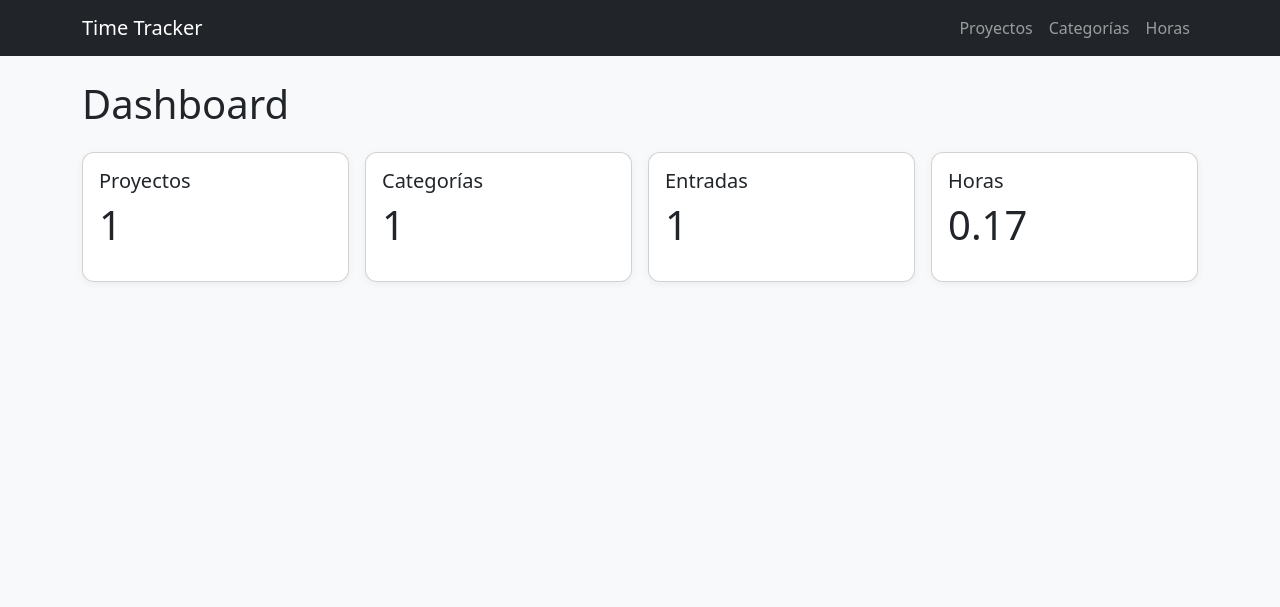
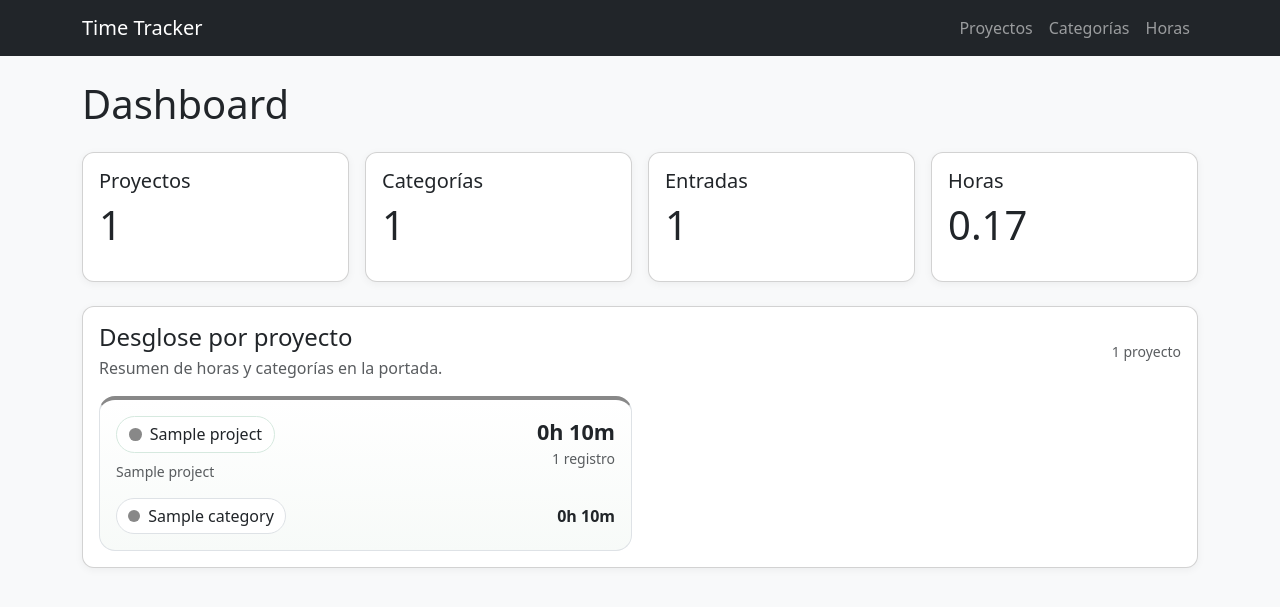
Before and after one commit to JSenen/time-tracker, a Flask app: page / in a window 1280 px wide. Shown: the top 607 px of the page. Run offline with Flask 3, Linux system fonts and the light colour scheme; tables that the repository leaves empty hold one stand-in row (values such as "Sample post").

Commit message:
Cambio portada. Colores en proyectos

```diff
--- a/app/models.py
+++ b/app/models.py
@@ -12,6 +12,7 @@ class Project(db.Model):
     id = db.Column(db.Integer, primary_key=True)
     name = db.Column(db.String(120), nullable=False, unique=True)
     client_name = db.Column(db.String(120), nullable=True)
+    color = db.Column(db.String(20), nullable=True)
     description = db.Column(db.Text, nullable=True)
     active = db.Column(db.Boolean, nullable=False, default=True)
     created_at = db.Column(db.DateTime, default=datetime.utcnow)
--- a/app/routes.py
+++ b/app/routes.py
@@ -1,5 +1,6 @@
 """HTTP routes and form helpers for the time tracker UI."""
 
+from collections import defaultdict
 from datetime import datetime
 
 from flask import Blueprint, render_template, request, redirect, url_for, flash
@@ -19,6 +20,12 @@ def calculate_duration_minutes(start_str: str, end_str: str) -> int:
     end_dt = datetime.strptime(end_str, "%H:%M")
     delta = end_dt - start_dt
     return int(delta.total_seconds() // 60)
+
+
+def format_duration(minutes: int) -> str:
+    """Render minutes as a human-friendly hours and minutes string."""
+    hours, remainder = divmod(minutes or 0, 60)
+    return f"{hours}h {remainder:02d}m"
 
 
 def build_entries_url(start_date="", end_date="", edit_id=None) -> str:
@@ -130,7 +137,64 @@ def index():
     total_projects = Project.query.count()
     total_categories = Category.query.count()
     total_entries = TimeEntry.query.count()
-    total_minutes = db.session.query(func.coalesce(func.sum(TimeEntry.duration_minutes), 0)).scalar()
+    total_minutes = db.session.query(func.coalesce(func.sum(TimeEntry.duration_minutes), 0)).scalar() or 0
+
+    project_totals = (
+        db.session.query(
+            Project.id,
+            Project.name,
+            Project.client_name,
+            Project.color,
+            func.coalesce(func.sum(TimeEntry.duration_minutes), 0).label("total_minutes"),
+            func.count(TimeEntry.id).label("entry_count"),
+        )
+        .outerjoin(TimeEntry, TimeEntry.project_id == Project.id)
+        .group_by(Project.id, Project.name, Project.client_name, Project.color)
+        .order_by(func.coalesce(func.sum(TimeEntry.duration_minutes), 0).desc(), Project.name.asc())
+        .all()
+    )
+
+    category_rows = (
+        db.session.query(
+            TimeEntry.project_id,
+            Category.id,
+            Category.name,
+            Category.color,
+            func.sum(TimeEntry.duration_minutes).label("total_minutes"),
+        )
+        .join(Category, Category.id == TimeEntry.category_id)
+        .group_by(TimeEntry.project_id, Category.id, Category.name, Category.color)
+        .all()
+    )
+
+    category_breakdown_map = defaultdict(list)
+    for row in category_rows:
+        category_breakdown_map[row.project_id].append(
+            {
+                "id": row.id,
+                "name": row.name,
+                "color": row.color,
+                "minutes": row.total_minutes or 0,
+            }
+        )
+
+    project_breakdown = []
+    for row in project_totals:
+        category_breakdown = sorted(
+            category_breakdown_map.get(row.id, []),
+            key=lambda item: (-item["minutes"], item["name"].lower()),
+        )
+        project_breakdown.append(
+            {
+                "id": row.id,
+                "name": row.name,
+                "client_name": row.client_name,
+                "color": row.color,
+                "total_minutes": row.total_minutes or 0,
+                "entry_count": row.entry_count or 0,
+                "category_breakdown": category_breakdown,
+            }
+        )
 
     return render_template(
         "index.html",
@@ -138,6 +202,8 @@ def index():
         total_categories=total_categories,
         total_entries=total_entries,
         total_hours=round(total_minutes / 60, 2),
+        project_breakdown=project_breakdown,
+        format_duration=format_duration,
     )
 
 
@@ -147,13 +213,19 @@ def projects():
     if request.method == "POST":
         name = request.form.get("name", "").strip()
         client_name = request.form.get("client_name", "").strip()
+        color = request.form.get("color", "").strip()
         description = request.form.get("description", "").strip()
 
         if not name:
             flash("El nombre del proyecto es obligatorio.", "danger")
             return redirect(url_for("main.projects"))
 
-        project = Project(name=name, client_name=client_name or None, description=description or None)
+        project = Project(
+            name=name,
+            client_name=client_name or None,
+            color=color or None,
+            description=description or None,
+        )
         db.session.add(project)
         db.session.commit()
         flash("Proyecto creado correctamente.", "success")
@@ -231,6 +303,7 @@ def entries():
         edit_entry=edit_entry,
         form_data=build_entry_form_data(edit_entry),
         filters={"start_date": start_date, "end_date": end_date},
+        format_duration=format_duration,
     )
 
 
--- a/app/static/style.css
+++ b/app/static/style.css
@@ -19,8 +19,23 @@ body {
   background-color: #fff;
 }
 
+.project-badge {
+  display: inline-flex;
+  align-items: center;
+  gap: 0.5rem;
+  padding: 0.35rem 0.75rem;
+  border: 1px solid #d6e9df;
+  border-radius: 999px;
+  background-color: #f7fcf9;
+}
+
+.project-badge-strong {
+  background-color: #fff;
+}
+
 .category-dot,
-.category-swatch {
+.category-swatch,
+.project-dot {
   display: inline-block;
   flex-shrink: 0;
   background-color: #adb5bd;
@@ -29,6 +44,12 @@ body {
 .category-dot {
   width: 0.75rem;
   height: 0.75rem;
+  border-radius: 50%;
+}
+
+.project-dot {
+  width: 0.8rem;
+  height: 0.8rem;
   border-radius: 50%;
 }
 
@@ -44,3 +65,53 @@ body {
   align-items: center;
   gap: 0.5rem;
 }
+
+.project-summary-card {
+  height: 100%;
+  padding: 1rem;
+  border: 1px solid #dee2e6;
+  border-top: 4px solid var(--project-accent, #198754);
+  border-radius: 1rem;
+  background: linear-gradient(180deg, rgba(255, 255, 255, 0.98), rgba(247, 250, 248, 0.98));
+}
+
+.summary-duration {
+  font-size: 1.35rem;
+  font-weight: 700;
+}
+
+.project-breakdown-list {
+  display: grid;
+  gap: 0.75rem;
+}
+
+.project-breakdown-row {
+  display: flex;
+  align-items: center;
+  justify-content: space-between;
+  gap: 1rem;
+}
+
+.entry-description {
+  min-width: 12rem;
+}
+
+.entry-description summary {
+  cursor: pointer;
+  color: #0d6efd;
+  text-decoration: none;
+  list-style: none;
+}
+
+.entry-description summary::-webkit-details-marker {
+  display: none;
+}
+
+.entry-description div {
+  margin-top: 0.5rem;
+  padding: 0.75rem;
+  border: 1px solid #dee2e6;
+  border-radius: 0.75rem;
+  background-color: #fff;
+  white-space: pre-wrap;
+}
--- a/app/templates/index.html
+++ b/app/templates/index.html
@@ -28,4 +28,55 @@
     </div>
   </div>
 </div>
+<div class="card p-3 mt-4">
+  <div class="d-flex justify-content-between align-items-center flex-wrap gap-2 mb-3">
+    <div>
+      <h4 class="mb-1">Desglose por proyecto</h4>
+      <p class="text-muted mb-0">Resumen de horas y categorías en la portada.</p>
+    </div>
+    <span class="text-muted small">{{ project_breakdown|length }} proyecto{{ '' if project_breakdown|length == 1 else 's' }}</span>
+  </div>
+  {% if project_breakdown %}
+  <div class="row g-3">
+    {% for project in project_breakdown %}
+    <div class="col-lg-6">
+      <div class="project-summary-card h-100" {% if project.color %}style="--project-accent: {{ project.color }};"{% endif %}>
+        <div class="d-flex justify-content-between align-items-start gap-3 mb-3">
+          <div>
+            <span class="project-badge project-badge-strong">
+              <span class="project-dot" {% if project.color %}style="background-color: {{ project.color }};"{% endif %}></span>
+              {{ project.name }}
+            </span>
+            <div class="text-muted small mt-2">
+              {{ project.client_name or 'Sin cliente asignado' }}
+            </div>
+          </div>
+          <div class="text-end">
+            <div class="summary-duration">{{ format_duration(project.total_minutes) }}</div>
+            <div class="text-muted small">{{ project.entry_count }} registro{{ '' if project.entry_count == 1 else 's' }}</div>
+          </div>
+        </div>
+        {% if project.category_breakdown %}
+        <div class="project-breakdown-list">
+          {% for category in project.category_breakdown %}
+          <div class="project-breakdown-row">
+            <span class="category-badge">
+              <span class="category-dot" {% if category.color %}style="background-color: {{ category.color }};"{% endif %}></span>
+              {{ category.name }}
+            </span>
+            <strong>{{ format_duration(category.minutes) }}</strong>
+          </div>
+          {% endfor %}
+        </div>
+        {% else %}
+        <p class="text-muted small mb-0">Todavía no hay horas registradas en este proyecto.</p>
+        {% endif %}
+      </div>
+    </div>
+    {% endfor %}
+  </div>
+  {% else %}
+  <p class="text-muted mb-0">No hay proyectos creados todavía.</p>
+  {% endif %}
+</div>
 {% endblock %}
```
Also changed, not shown: app/__init__.py (+15 -0 lines), app/init.py (+15 -0 lines), app/templates/entries.html (+22 -4 lines), app/templates/projects.html (+24 -2 lines), README.md.
